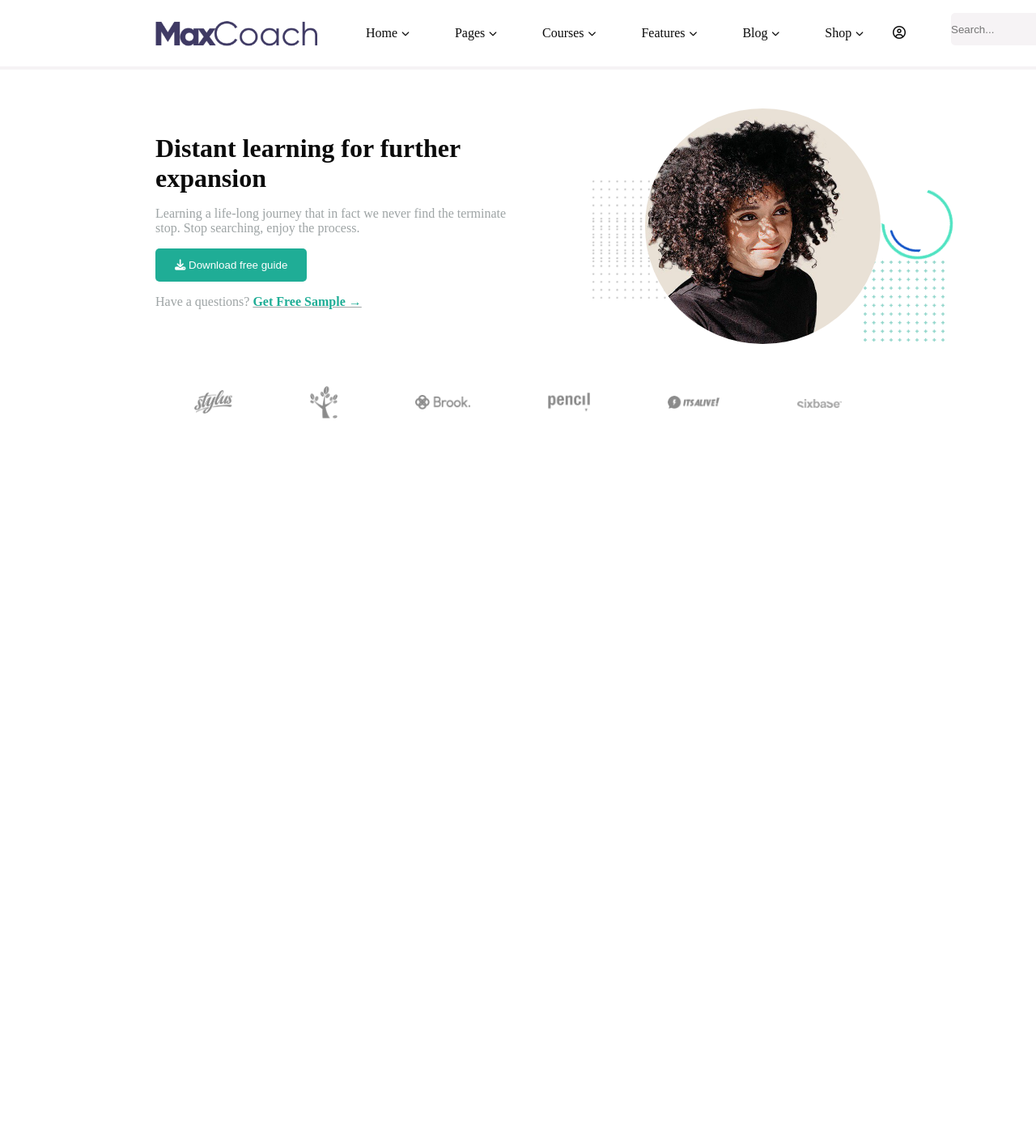
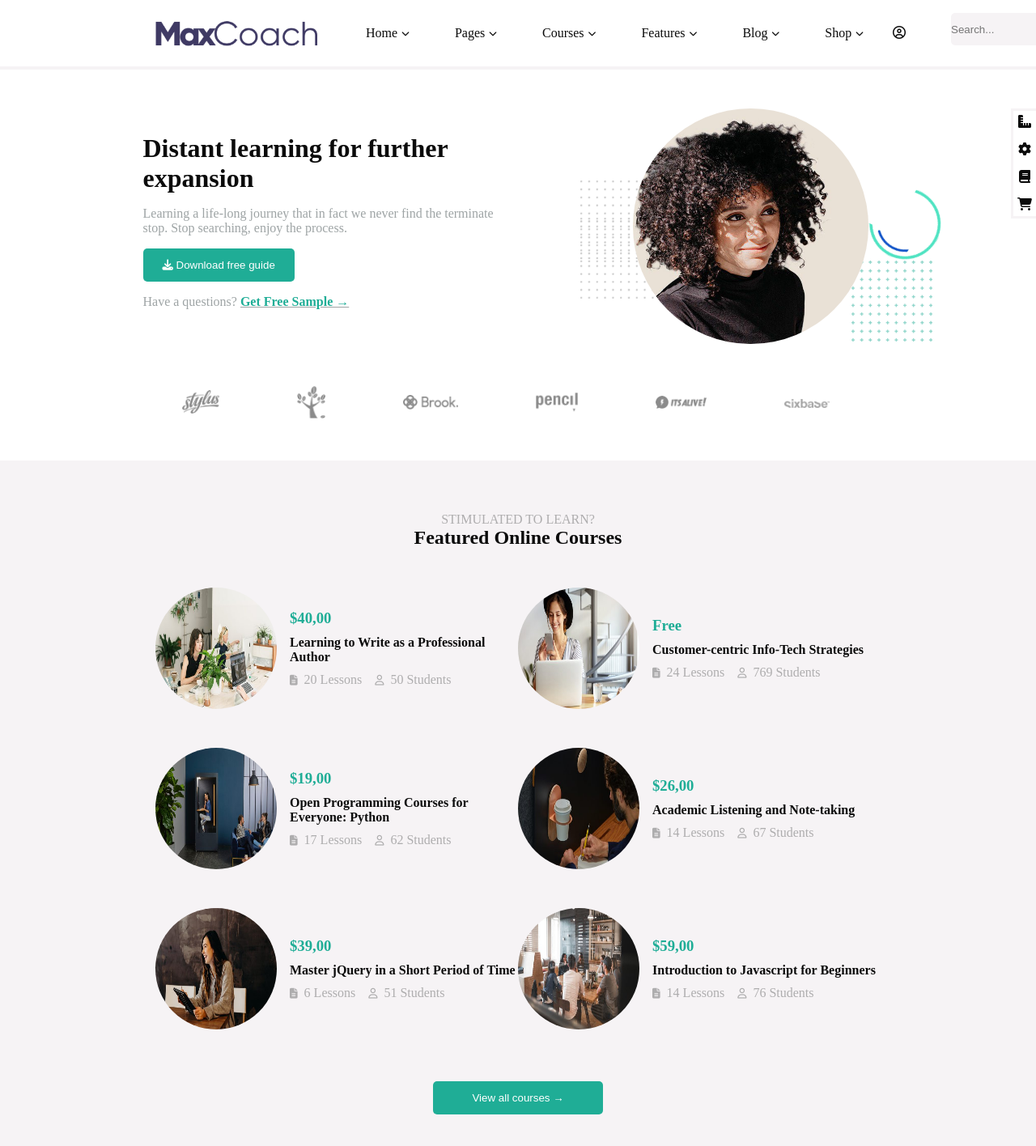
Before and after one commit to domenicolafroscia/proj-html-vuejs, a Vue app: page / in a window 1280 px wide. Shown: the top 1416 px of the page at 81% size. Before the commit the page ends 800 px from the top, so only its background shows below. Built offline with nearby package versions, Linux system fonts and the light colour scheme.

Commit message:
add: 1st section of main

```diff
--- a/src/App.vue
+++ b/src/App.vue
@@ -1,9 +1,10 @@
 <script>
 import AppHeader from './components/AppHeader.vue';
 import AppHero from './components/AppHero.vue';
+import AppMain from './components/AppMain.vue';
 
 export default {
-  components: { AppHeader, AppHero },
+  components: { AppHeader, AppHero, AppMain },
   data() {
     return {
       itemsNav: [
@@ -23,6 +24,7 @@ export default {
 <template>
   <AppHeader :items="itemsNav"/>
   <AppHero />
+  <AppMain />
 </template>
 
 <style lang="scss">
--- a/src/components/AppHero.vue
+++ b/src/components/AppHero.vue
@@ -22,6 +22,7 @@ export default {
                     img: 'client-logo-06.png'
                 },
             ],
+            icons: ['fa-ruler-combined','fa-gear', 'fa-book','fa-cart-shopping']
         };
     },
     methods: {
@@ -56,6 +57,9 @@ export default {
                 </ul>
             </div>
         </div>
+        <ul class="list-icon">
+            <li class="icon" v-for="icon in icons"><a href=""><i :class="`fa-solid ${icon}`"></i></a></li>
+        </ul>
     </div>
 </template>
 
@@ -89,6 +93,10 @@ export default {
                 border-radius: 5px;
                 color: $white;
                 cursor: pointer;
+
+                &:hover {
+                    background-color: $gun-powder;
+                }
             }
 
             a {
@@ -149,6 +157,26 @@ export default {
             }
         }
     }
+
+    .list-icon {
+        display: flex;
+        flex-direction: column;
+        text-align: center;
+        gap: 1rem;
+        padding: 5px;
+        background-color: $white;
+        border-top: 3px solid $hint-of-red;
+        border-left: 3px solid $hint-of-red;
+        border-bottom: 3px solid $hint-of-red;
+        height: 100%;
+
+        .icon {
+
+            i {
+                color: $cod-gray;
+            }
+        }
+    }
 }
 
 </style>
--- a/src/components/AppMain.vue
+++ b/src/components/AppMain.vue
@@ -1,13 +1,166 @@
 <script>
 export default {
+    data() {
+        return {
+            courses: [
+                {
+                    img: 'course-02-480x298.jpg',
+                    price: '$40,00',
+                    title: 'Learning to Write as a Professional Author',
+                    lessons: '20 Lessons',
+                    students: '50 Students',
 
-}
+                },
+                {
+                    img: 'stock-full-hd-03-480x298.jpg',
+                    price: 'Free',
+                    title: 'Customer-centric Info-Tech Strategies',
+                    lessons: '24 Lessons',
+                    students: '769 Students'
+                },
+                {
+                    img: 'stock-full-hd-04-480x298.jpg',
+                    price: '$19,00',
+                    title: 'Open Programming Courses for Everyone: Python',
+                    lessons: '17 Lessons',
+                    students: '62 Students'
+                },
+                {
+                    img: 'stock-full-hd-06-480x298.jpg',
+                    price: '$26,00',
+                    title: 'Academic Listening and Note-taking',
+                    lessons: '14 Lessons',
+                    students: '67 Students'
+                },
+                {
+                    img: 'course-featured-image-01-480x298.jpg',
+                    price: '$39,00',
+                    title: 'Master jQuery in a Short Period of Time',
+                    lessons: '6 Lessons',
+                    students: '51 Students'
+                },
+                {
+                    img: 'stock-full-hd-05-480x298.jpg',
+                    price: '$59,00',
+                    title: 'Introduction to Javascript for Beginners',
+                    lessons: '14 Lessons',
+                    students: '76 Students'
+                },
+            ]
+        };
+    },
+    methods: {
+        getImagePath(img) {
+            return new URL(`../assets/img/${img}`, import.meta.url).href;
+        },
+    },
+};
 </script>
 
 <template>
+    <div class="section">
+        <div class="container">
+            <div class="titles">
+                <p>STIMULATED TO LEARN?</p>
+                <h2>Featured Online Courses</h2>
+            </div>
+            <div class="row">
+                <div class="col" v-for="(course, index) in courses" :key="index">
+                    <img :src="getImagePath(course.img)" alt="">
+                    <div class="details">
+                        <h3>{{ course.price }}</h3>
+                        <a href=""><h4>{{ course.title }}</h4></a>
+                        <span><i class="fa-solid fa-file-lines"></i>{{ course.lessons }}</span>
+                        <span><i class="fa-regular fa-user"></i>{{ course.students }}</span>
+                    </div>
+                </div>
+            </div>
+            <div class="btn"><button>View all courses &rightarrow;</button></div>
 
+        </div>
+    </div>
 </template>
 
 <style scoped lang="scss">
+@use "../style/partials/variables" as *;
+@use "../style/partials/mixin" as *;
+@import "@fortawesome/fontawesome-free/css/all.min.css";
 
+
+
+ .section {
+    background-color: $hint-of-red;
+    padding: 4rem 0;
+
+    .titles {
+        text-align: center;
+
+        p {
+            color: $shady-lady;
+        }
+
+        h2 {
+            color: $cod-gray;
+        }
+    }
+
+    .row {
+        @include flex(row, center, stretch, wrap);
+
+        .col {
+            width: calc(100% / 2);
+            margin-top: 3rem;
+            display: flex;
+            align-items: center;
+
+            img {
+                border-radius: 50%;
+                width: 150px;
+                height: 150px;
+                margin-right: 1rem;
+            }
+
+            .details {
+
+                h3 {
+                    color: $mountain-meadow;
+                }
+
+                h4 {
+                    color: $cod-gray;
+                    padding: 10px 0;
+
+                    &:hover {
+                        color: $mountain-meadow;
+                    }
+                }
+
+                span {
+                    color: $shady-lady;
+                    margin-right: 1rem;
+
+                    i {
+                        margin-right: .5rem;
+                        font-size: .8rem;
+                    }
+                }
+            }
+        }
+
+    }
+
+    .btn {
+        text-align: center;
+        margin-top: 4rem;
+
+        button {
+            background-color: $mountain-meadow;
+            border: none;
+            padding: .8rem 3rem;
+            border-radius: 5px;
+            color: $white;
+            cursor: pointer;
+        }
+    }
+ }
 </style>
--- a/src/style/partials/_mixin.scss
+++ b/src/style/partials/_mixin.scss
@@ -0,0 +1,8 @@
+@mixin flex ($direction, $justify-content, $align-items, $wrap) {
+    display: flex;
+    direction: $direction;
+    justify-content: $justify-content;
+    align-items: $align-items;
+    flex-wrap: $wrap;
+
+}
```
